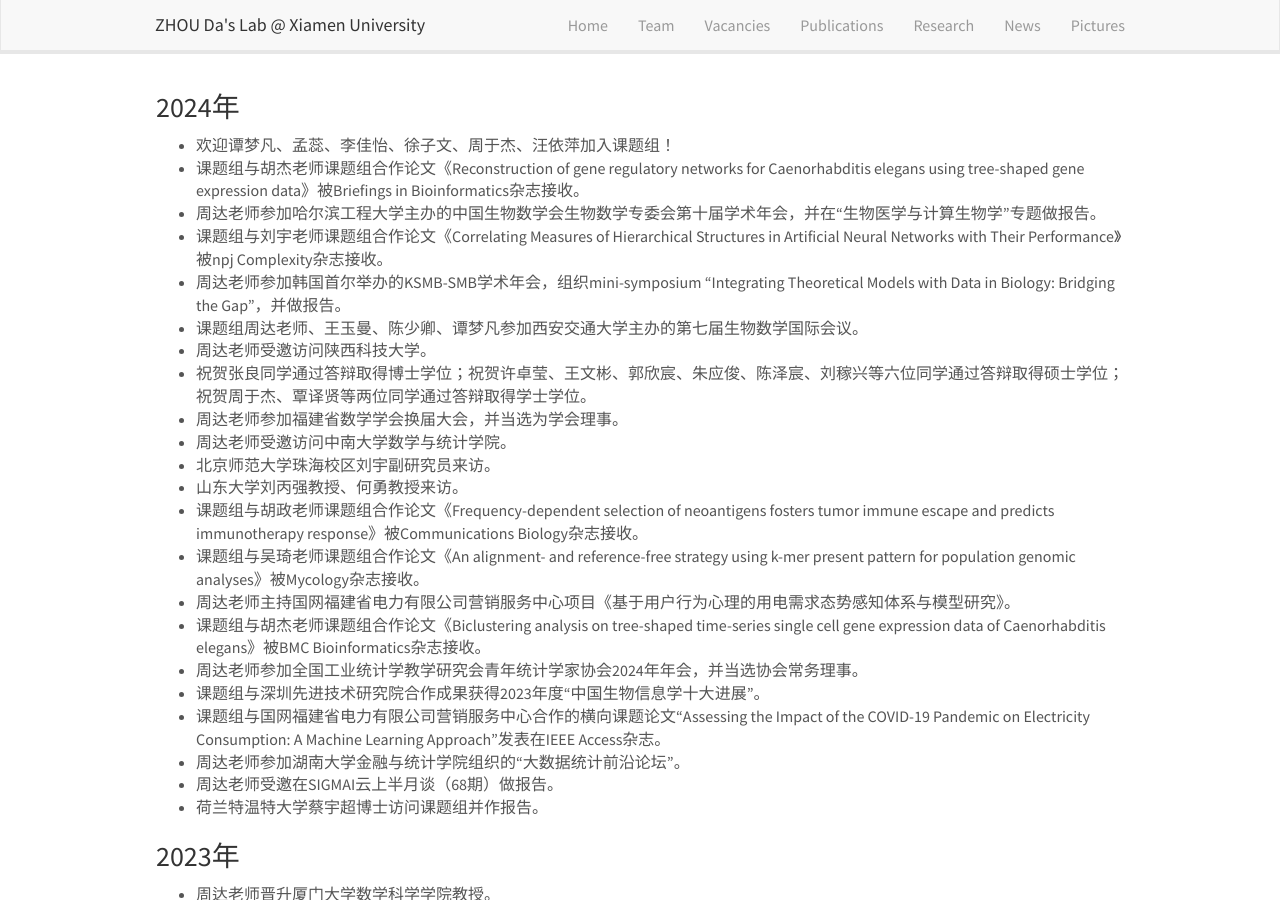
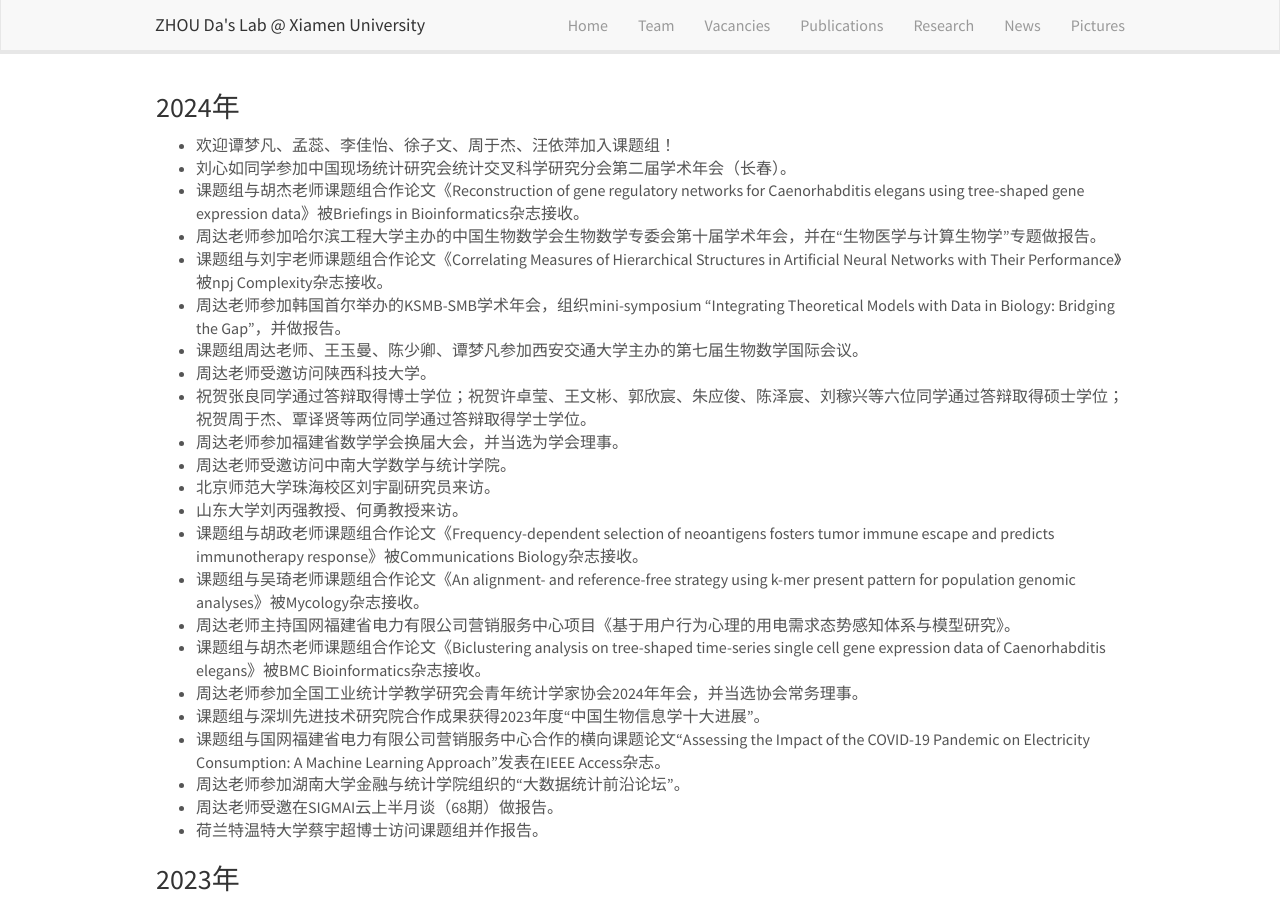
Before and after one commit to ZhouDaLab/zhoudalab.github.io, a Jekyll site: the page built from _pages/news.md, in a window 1280 px wide and 900 px high. Built offline with Jekyll 4.4.1, drawn with Linux system fonts in a browser that asks for light colours; nearby versions of some CDN libraries.

Commit message:
Update news.md

```diff
--- a/_pages/news.md
+++ b/_pages/news.md
@@ -8,6 +8,7 @@ permalink: /news/
 ### 2024年
 
 - 欢迎谭梦凡、孟蕊、李佳怡、徐子文、周于杰、汪依萍加入课题组！
+- 刘心如同学参加中国现场统计研究会统计交叉科学研究分会第二届学术年会（长春）。
 - 课题组与胡杰老师课题组合作论文《Reconstruction of gene regulatory networks for Caenorhabditis elegans using tree-shaped gene expression data》被Briefings in Bioinformatics杂志接收。
 - 周达老师参加哈尔滨工程大学主办的中国生物数学会生物数学专委会第十届学术年会，并在“生物医学与计算生物学”专题做报告。
 - 课题组与刘宇老师课题组合作论文《Correlating Measures of Hierarchical Structures in Artificial Neural Networks with Their Performance》被npj Complexity杂志接收。
```
